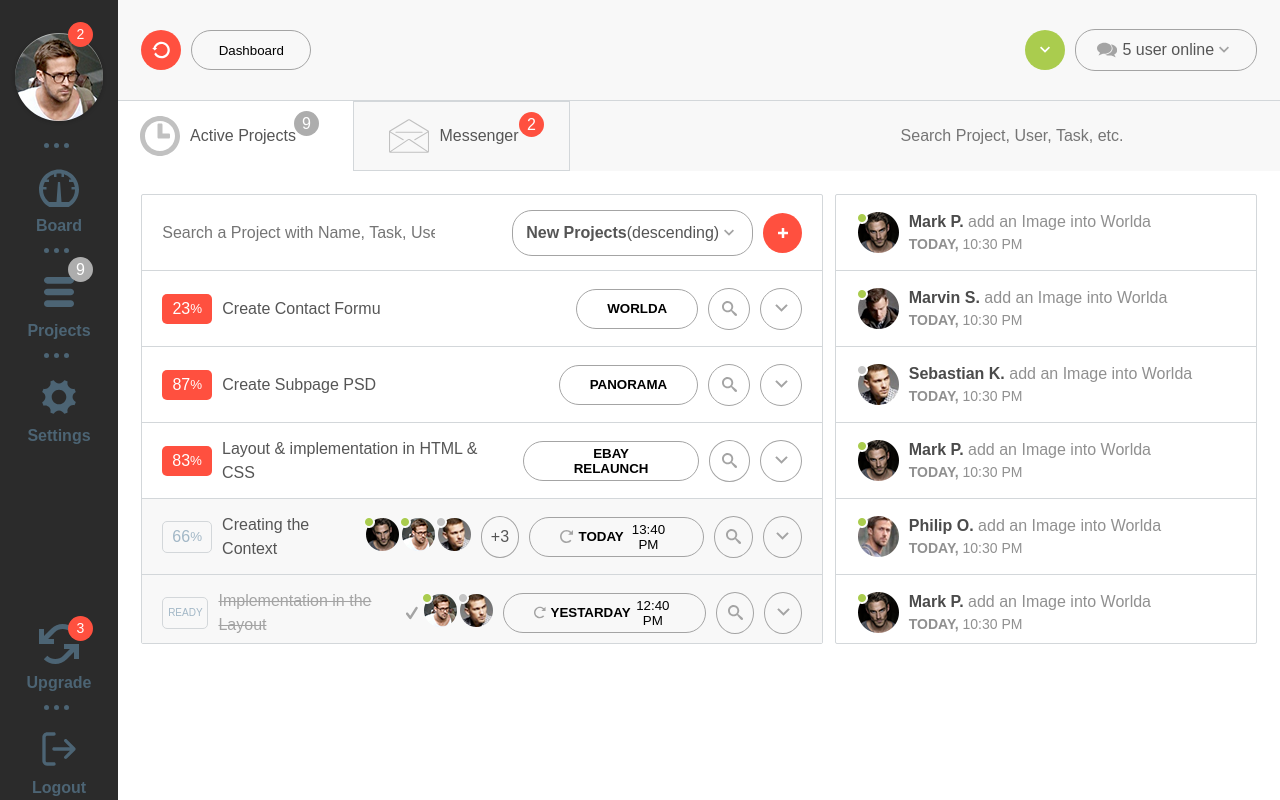
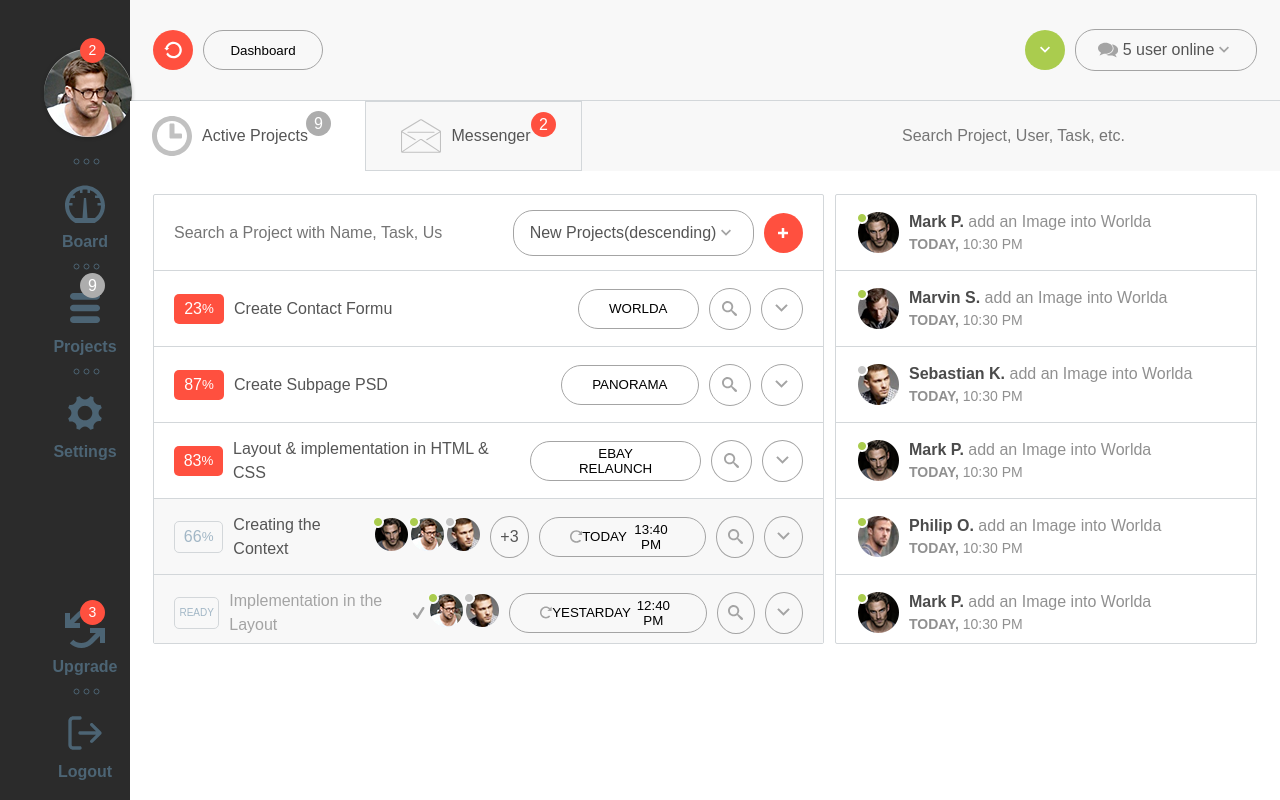
Before and after one commit to Nikita1999UA/dashboard.github.io, a plain HTML site: page index.html in a window 1280 px wide. Drawn offline with Linux system fonts and the light colour scheme.

Commit message:
Add files via upload

```diff
--- a/index.html
+++ b/index.html
@@ -2,7 +2,6 @@
 <html lang="en">
 <head>
     <meta charset="UTF-8">
-    <meta name="description" content="Idar Test">
     <meta name="viewport" content="width=device-width, initial-scale=1.0">
     <meta http-equiv="X-UA-Compatible" content="ie=edge">
     <link rel="stylesheet" href="css/style.css">
@@ -16,7 +15,7 @@
             <div class="hamburger-menu"></div>
         </div>
         <nav class="aside">
-            <div class="aside__first">
+            <ul class="aside__first">
                 <li class="aside__user">
                     <a href="#user" class="aside__link" title="link">
                         <div class="medi">
@@ -25,11 +24,11 @@
                         </div>
                     </a>
                 </li>
-                <div class="aside__circle">
+                <ul class="aside__circle">
                     <li class="aside__circle_l"></li>
                     <li class="aside__circle_l"></li>
                     <li class="aside__circle_l"></li>
-                </div>
+                </ul>
                 <li class="aside__item">
                     <a href="#board" class="aside__link" title="link" >
                         <div class="media">
@@ -40,11 +39,11 @@
                         </div>
                     </a>
                 </li>
-                <div class="aside__circle">
+                <ul class="aside__circle">
                     <li class="aside__circle_l"></li>
                     <li class="aside__circle_l"></li>
                     <li class="aside__circle_l"></li>
-                </div>
+                </ul>
                 <li class="aside__item">
                     <a href="#menu" class="aside__link" title="link">
                         <div class="media-menu">
@@ -56,11 +55,11 @@
                         </div>
                     </a>
                 </li>
-                <div class="aside__circle">
+                <ul class="aside__circle">
                     <li class="aside__circle_l"></li>
                     <li class="aside__circle_l"></li>
                     <li class="aside__circle_l"></li>
-                </div>
+                </ul>
                 <li class="aside__item">
                     <a href="#setting" class="aside__link" title="link" >
                         <div class="media">
@@ -71,9 +70,9 @@
                         </div>
                     </a>
                 </li>
-            </div>
+            </ul>
 
-            <div class="aside__last">
+            <ul class="aside__last">
                 <li class="aside__item">
                     <a href="#Upgrade" class="aside__link" title="link">
                         <div class="media">
@@ -85,11 +84,11 @@
                         </div>
                     </a>
                 </li>
-                <div class="aside__circle">
+                <ul class="aside__circle">
                     <li class="aside__circle_l"></li>
                     <li class="aside__circle_l"></li>
                     <li class="aside__circle_l"></li>
-                </div>
+                </ul>
                 <li class="aside__item">
                     <a href="#log" class="aside__link" title="link" >
                         <div class="media-log">
@@ -100,7 +99,7 @@
                         </div>
                     </a>
                 </li>
-            </div>
+            </ul>
         </nav>
         <section class="cont">
              <header class="head" >
@@ -115,7 +114,6 @@
                 </div>
             </header>
             <main class="main">
-                <article>
                     <div class="main__header">
                         <div class="main__first">
                             <div class="main__tab--active">
@@ -131,20 +129,19 @@
                                 <span class="media__massageRed">2</span>
                             </div>
                         </div>
-                        <div class="main__last">
+                        <form class="main__last">
                             <input class="main__last_input" type="search" placeholder="Search Project, User, Task, etc.">
-                        </div>
+                        </form>
                     </div>
-                </article>
                 <section class="centr">
                     <div class="main-project">
                         <div class="main-cont">
                             <div class="project__head">
-                                <div class="project__first">
+                                <form class="project__first">
                                     <input class="project__first_input" type="search" placeholder="Search a Project with Name, Task, User...">
-                                </div>
+                                </form>
                                 <div class="project__last">
-                                    <div class="project__last-new"> <strong>New Projects </strong> (descending) <svg class="icon icon-keyboard_arrow_down" fill="#a4a4a4"><use xlink:href="#icon-keyboard_arrow_down"></use></svg></div>
+                                    <div class="project__last-new">New Projects(descending) <svg class="icon icon-keyboard_arrow_down" fill="#a4a4a4"><use xlink:href="#icon-keyboard_arrow_down"></use></svg></div>
                                     <div class="project__last__add"><svg  fill="#fff" class="icon icon-plus"><use xlink:href="#icon-plus"></use></svg></div>
                                 </div>
                             </div>
@@ -154,7 +151,7 @@
                                     <div class="project__first_text">Create Contact Formu</div>
                                 </div>
                                 <div class="project__next">
-                                    <button class="project__next_text"><strong>Worlda</strong></button>
+                                    <button class="project__next_text">Worlda</button>
                                     <div class="project__next_search">
                                         <svg class="icon icon-search" fill="#a4a4a4"><use xlink:href="#icon-search"></use></svg>
                                     </div>
@@ -170,7 +167,7 @@
                                     <div class="project__first_text">Create Subpage PSD</div>
                                 </div>
                                 <div class="project__next">
-                                    <button class="project__next_text"><strong>Panorama</strong></button>
+                                    <button class="project__next_text">Panorama</button>
                                     <div class="project__next_search">
                                         <svg class="icon icon-search" fill="#a4a4a4"><use xlink:href="#icon-search"></use></svg>
                                     </div>
@@ -186,7 +183,7 @@
                                     <div class="project__first_text">Layout & implementation in HTML & CSS</div>
                                 </div>
                                 <div class="project__next">
-                                    <button class="project__next_text"><strong>Ebay Relaunch</strong></button>
+                                    <button class="project__next_text">Ebay Relaunch</button>
                                     <div class="project__next_search">
                                         <svg class="icon icon-search" fill="#a4a4a4"><use xlink:href="#icon-search"></use></svg>
                                     </div>
@@ -210,7 +207,7 @@
                                         <svg fill="#a4a4a4" class="icon icon-spinner11">
                                             <use xlink:href="#icon-spinner11"></use>
                                         </svg>
-                                        <strong>Today</strong>13:40 PM
+                                        <span>Today</span>13:40 PM
                                     </button>
                                     <div class="project__next_search">
                                         <svg class="icon icon-search" fill="#a4a4a4"><use xlink:href="#icon-search"></use></svg>
@@ -224,7 +221,7 @@
                             <div class="project__item--disable" >
                                 <div class="project__before">
                                     <div class="project__first_percent--disabl">READY</div>
-                                    <strike class="project__first_text--didsable">Implementation in the Layout</strike><svg class="icon icon-check" fill="#a4a4a4"><use xlink:href="#icon-check"></use></svg>
+                                    <span class="project__first_text--didsable">Implementation in the Layout</span><svg class="icon icon-check" fill="#a4a4a4"><use xlink:href="#icon-check"></use></svg>
                                 </div>
                                 <div class="project__next">
                                     <div class="project__item_img"><img src="img/userItemTwo.png" alt="user"></div>
@@ -233,7 +230,7 @@
                                         <svg fill="#a4a4a4" class="icon icon-spinner11">
                                             <use xlink:href="#icon-spinner11"></use>
                                         </svg>
-                                        <strong>Yestarday</strong>12:40 PM
+                                        <span>Yestarday</span>12:40 PM
                                     </button>
                                     <div class="project__next_search">
                                         <svg class="icon icon-search" fill="#a4a4a4"><use xlink:href="#icon-search"></use></svg>
@@ -253,7 +250,7 @@
                                     </div>
                                 </div>
                                 <div class="project__next">
-                                    <button class="project__next_text"><strong>Panorama</strong></button>
+                                    <button class="project__next_text">Panorama</button>
                                     <div class="project__next_search">
                                         <svg class="icon icon-search" fill="#a4a4a4"><use xlink:href="#icon-search"></use></svg>
                                     </div>
@@ -269,7 +266,7 @@
                                     <div class="project__first_text">Create Contact Formular</div>
                                 </div>
                                 <div class="project__next">
-                                    <button class="project__next_text"><strong>Worlda</strong></button>
+                                    <button class="project__next_text">Worlda</button>
                                     <div class="project__next_search">
                                         <svg class="icon icon-search" fill="#a4a4a4"><use xlink:href="#icon-search"></use></svg>
                                     </div>
@@ -285,7 +282,7 @@
                                     <div class="project__first_text">Create Contact Formular</div>
                                 </div>
                                 <div class="project__next">
-                                    <button class="project__next_text"><strong>Worlda</strong></button>
+                                    <button class="project__next_text">Worlda</button>
                                     <div class="project__next_search">
                                         <svg class="icon icon-search" fill="#a4a4a4"><use xlink:href="#icon-search"></use></svg>
                                     </div>
@@ -301,7 +298,7 @@
                                     <div class="project__first_text">Create Contact Formular</div>
                                 </div>
                                 <div class="project__next">
-                                    <button class="project__next_text"><strong>Worlda</strong></button>
+                                    <button class="project__next_text">Worlda</button>
                                     <div class="project__next_search">
                                         <svg class="icon icon-search" fill="#a4a4a4"><use xlink:href="#icon-search"></use></svg>
                                     </div>
```
